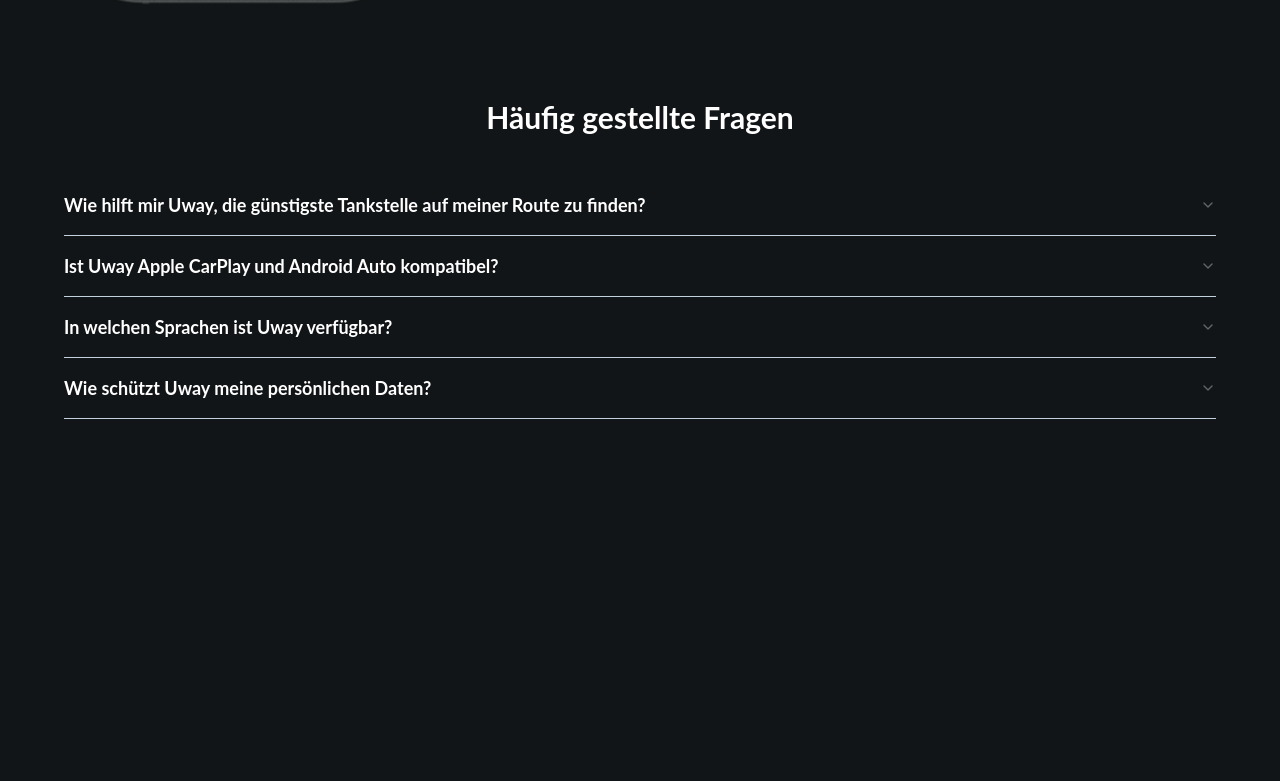
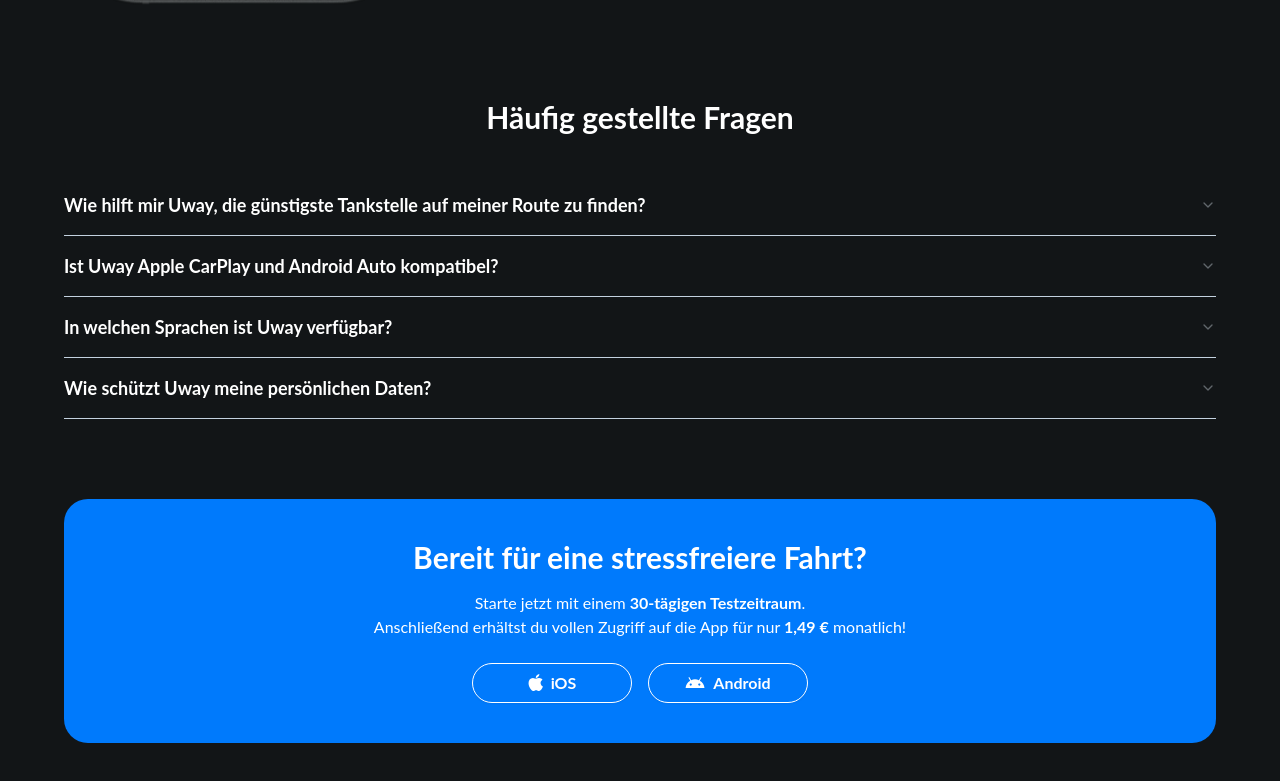
Before and after one commit to Fuggel/Uway-Website, a Next.js app: page / in a window 1280 px wide. Shown: the part 3118-3899 px from the top of the page. Before the commit the page ends 3617 px from the top, so only its background shows below. Built offline with nearby package versions, Linux system fonts and the light colour scheme.

Commit message:
feat: ready to get started section

```diff
--- a/src/app/(root)/page.tsx
+++ b/src/app/(root)/page.tsx
@@ -1,4 +1,5 @@
 import Hero from "@/components/Hero";
+import Ready from "@/components/Ready";
 import Sections from "@/components/sections";
 
 export default function Home() {
@@ -6,6 +7,7 @@
         <div className="min-h-screen">
             <Hero />
             <Sections />
+            <Ready />
         </div>
     );
 }
--- a/src/app/globals.css
+++ b/src/app/globals.css
@@ -17,6 +17,7 @@
         --popover: 211 100% 100%;
         --popover-foreground: 211 100% 10%;
         --primary: 211 100% 49.4%;
+        --primary-dark: 211 100% 40%;
         --primary-foreground: 0 0% 100%;
         --secondary: 211 30% 90%;
         --secondary-foreground: 0 0% 0%;
--- /dev/null
+++ b/src/components/Ready.tsx
@@ -0,0 +1,41 @@
+import Image from "next/image";
+
+import { Button } from "./ui/Button";
+
+export default function Ready() {
+    return (
+        <section className="mt-10 mb-20 px-4 scroll-mt-[65px]">
+            <div className="w-full max-w-6xl mx-auto bg-primary p-10 rounded-3xl">
+                <div className="flex flex-col items-center gap-4 mx-auto mb-6">
+                    <h2 className="text-3xl font-bold text-center">Bereit für eine stressfreiere Fahrt?</h2>
+                    <p className="text-center text-md">
+                        Starte jetzt mit einem <span className="font-bold">30-tägigen Testzeitraum</span>.
+                        <br />
+                        Anschließend erhältst du vollen Zugriff auf die App für nur{" "}
+                        <span className="font-bold">1,49 €</span> monatlich!
+                    </p>
+                </div>
+
+                <div className="flex gap-4 justify-center">
+                    <Button
+                        variant="outline"
+                        size="lg"
+                        className="w-40 rounded-3xl text-md font-bold border-foreground bg-primary hover:text-primary-foreground hover:bg-primary-dark"
+                    >
+                        <Image src="/apple.svg" alt="App Store Badge" width={15} height={15} />
+                        iOS
+                    </Button>
+
+                    <Button
+                        variant="outline"
+                        size="lg"
+                        className="w-40 rounded-3xl text-md font-bold border-foreground bg-primary hover:text-primary-foreground hover:bg-primary-dark"
+                    >
+                        <Image src="/android.svg" alt="Google Play Badge" width={20} height={20} />
+                        Android
+                    </Button>
+                </div>
+            </div>
+        </section>
+    );
+}
--- a/tailwind.config.ts
+++ b/tailwind.config.ts
@@ -10,76 +10,77 @@
     theme: {
         extend: {
             colors: {
-    			background: 'hsl(var(--foreground))',
-    			foreground: 'hsl(var(--text))',
-    			foregroundSecondary: 'hsl(var(--text-secondary))',
+                background: "hsl(var(--foreground))",
+                foreground: "hsl(var(--text))",
+                foregroundSecondary: "hsl(var(--text-secondary))",
                 card: {
-    				DEFAULT: 'hsl(var(--card))',
-    				foreground: 'hsl(var(--card-foreground))'
+                    DEFAULT: "hsl(var(--card))",
+                    foreground: "hsl(var(--card-foreground))",
                 },
                 popover: {
-    				DEFAULT: 'hsl(var(--popover))',
-    				foreground: 'hsl(var(--popover-foreground))'
+                    DEFAULT: "hsl(var(--popover))",
+                    foreground: "hsl(var(--popover-foreground))",
                 },
                 primary: {
-    				DEFAULT: 'hsl(var(--primary))',
-    				foreground: 'hsl(var(--primary-foreground))'
+                    DEFAULT: "hsl(var(--primary))",
+                    foreground: "hsl(var(--primary-foreground))",
+                    dark: "hsl(var(--primary-dark))",
                 },
                 secondary: {
-    				DEFAULT: 'hsl(var(--secondary))',
-    				foreground: 'hsl(var(--secondary-foreground))'
+                    DEFAULT: "hsl(var(--secondary))",
+                    foreground: "hsl(var(--secondary-foreground))",
                 },
                 muted: {
-    				DEFAULT: 'hsl(var(--muted))',
-    				foreground: 'hsl(var(--muted-foreground))'
+                    DEFAULT: "hsl(var(--muted))",
+                    foreground: "hsl(var(--muted-foreground))",
                 },
                 accent: {
-    				DEFAULT: 'hsl(var(--accent))',
-    				foreground: 'hsl(var(--accent-foreground))'
+                    DEFAULT: "hsl(var(--accent))",
+                    foreground: "hsl(var(--accent-foreground))",
                 },
                 destructive: {
-    				DEFAULT: 'hsl(var(--destructive))',
-    				foreground: 'hsl(var(--destructive-foreground))'
+                    DEFAULT: "hsl(var(--destructive))",
+                    foreground: "hsl(var(--destructive-foreground))",
                 },
-    			border: 'hsl(var(--border))',
-    			input: 'hsl(var(--input))',
-    			ring: 'hsl(var(--ring))',
+                border: "hsl(var(--border))",
+                input: "hsl(var(--input))",
+                ring: "hsl(var(--ring))",
                 chart: {
-    				'1': 'hsl(var(--chart-1))',
-    				'2': 'hsl(var(--chart-2))',
-    				'3': 'hsl(var(--chart-3))',
-    				'4': 'hsl(var(--chart-4))',
-    				'5': 'hsl(var(--chart-5))'
-    			}
+                    "1": "hsl(var(--chart-1))",
+                    "2": "hsl(var(--chart-2))",
+                    "3": "hsl(var(--chart-3))",
+                    "4": "hsl(var(--chart-4))",
+                    "5": "hsl(var(--chart-5))",
+                },
             },
             borderRadius: {
-    			lg: 'var(--radius)',
-    			md: 'calc(var(--radius) - 2px)',
-    			sm: 'calc(var(--radius) - 4px)'
+                lg: "var(--radius)",
+                md: "calc(var(--radius) - 2px)",
+                sm: "calc(var(--radius) - 4px)",
             },
             keyframes: {
-    			'accordion-down': {
+                "accordion-down": {
                     from: {
-    					height: '0'
+                        height: "0",
                     },
                     to: {
-    					height: 'var(--radix-accordion-content-height)'
-    				}
+                        height: "var(--radix-accordion-content-height)",
                     },
-    			'accordion-up': {
+                },
+                "accordion-up": {
                     from: {
-    					height: 'var(--radix-accordion-content-height)'
+                        height: "var(--radix-accordion-content-height)",
                     },
                     to: {
-    					height: '0'
-    				}
-    			}
+                        height: "0",
+                    },
+                },
             },
             animation: {
-    			'accordion-down': 'accordion-down 0.2s ease-out',
-    			'accordion-up': 'accordion-up 0.2s ease-out'
-    		}
-    	}
+                "accordion-down": "accordion-down 0.2s ease-out",
+                "accordion-up": "accordion-up 0.2s ease-out",
+            },
+        },
     },
     plugins: [require("tailwindcss-animate")],
 } satisfies Config;
```
Lines whose indentation alone changed are shown as unchanged.
